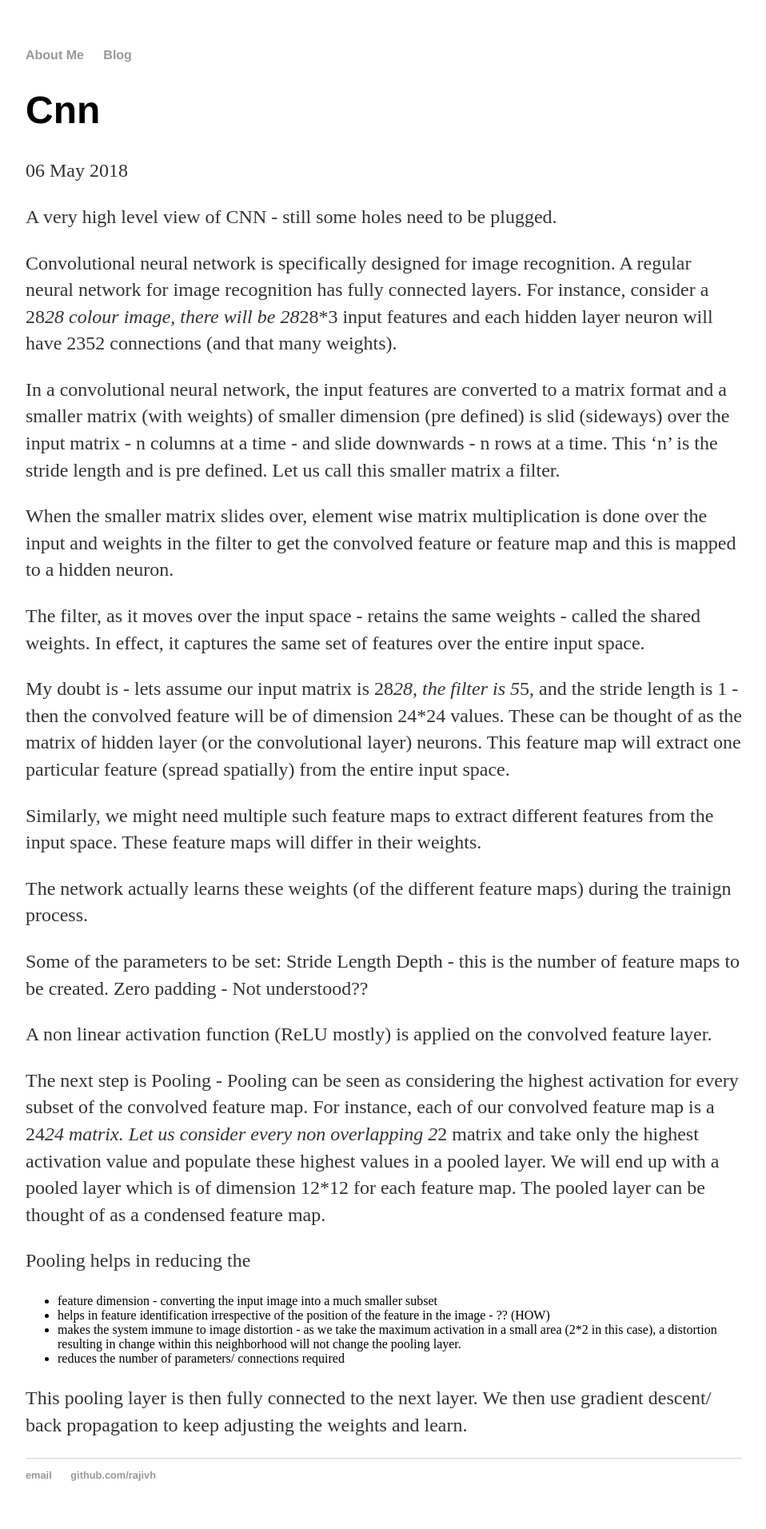
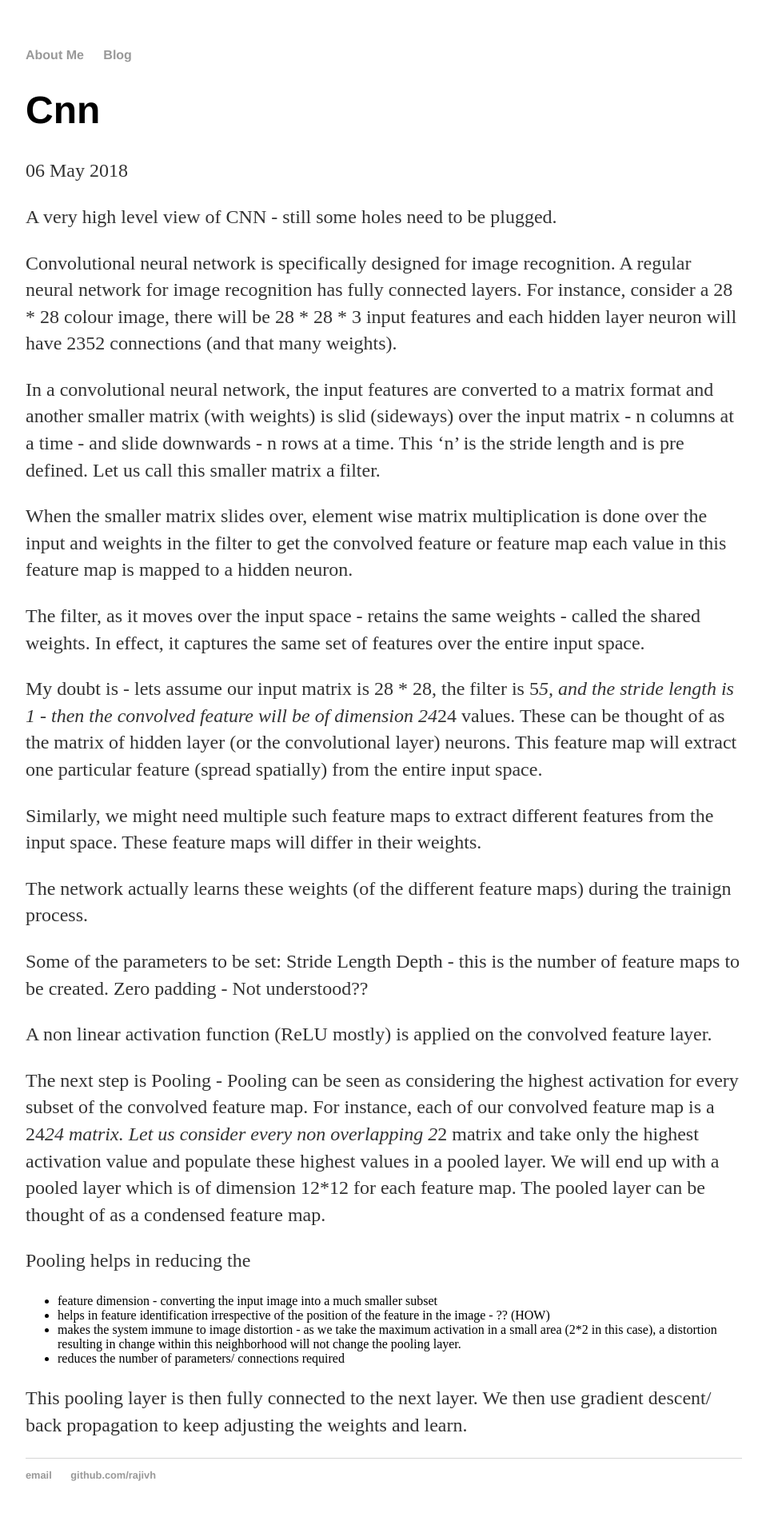
Before and after one commit to Rajivh/rajivh.github.io, a Jekyll site: the page built from _posts/2018-05-06-CNN.md, in a window 1280 px wide. Shown: the whole page at 80% size, without its empty margins (160-1118 px from the left). Built offline with Jekyll 4.4.1, drawn with Linux system fonts in a browser that asks for light colours; our own code applies the rules of GitHub Pages for plain Markdown files.

Commit message:
Update 2018-05-06-CNN.md

```diff
--- a/_posts/2018-05-06-CNN.md
+++ b/_posts/2018-05-06-CNN.md
@@ -1,15 +1,15 @@
 A very high level view of CNN - still some holes need to be plugged.
 
 Convolutional neural network is specifically designed for image recognition.
-A regular neural network for image recognition has fully connected layers. For instance, consider a 28*28 colour image, there will be 28*28*3 input features and each hidden layer neuron will have 2352 connections (and that many weights).
+A regular neural network for image recognition has fully connected layers. For instance, consider a 28 * 28 colour image, there will be 28 * 28 * 3 input features and each hidden layer neuron will have 2352 connections (and that many weights).
 
-In a convolutional neural network, the input features are converted to a matrix format and a smaller matrix (with weights) of smaller dimension (pre defined) is slid (sideways) over the input matrix - n columns at a time - and slide downwards - n rows at a time. This 'n' is the stride length and is pre defined. Let us call this smaller matrix a filter.
+In a convolutional neural network, the input features are converted to a matrix format and another smaller matrix (with weights) is slid (sideways) over the input matrix - n columns at a time - and slide downwards - n rows at a time. This 'n' is the stride length and is pre defined. Let us call this smaller matrix a filter.
 
-When the smaller matrix slides over, element wise matrix multiplication is done over the input and weights in the filter to get the convolved feature or feature map and this is mapped to a hidden neuron.
+When the smaller matrix slides over, element wise matrix multiplication is done over the input and weights in the filter to get the convolved feature or feature map each value in this feature map is mapped to a hidden neuron.
 
 The filter, as it moves over the input space - retains the same weights - called the shared weights. In effect, it captures the same set of features over the entire input space.
 
-My doubt is - lets assume our input matrix is 28*28, the filter is 5*5, and the stride length is 1 - then the convolved feature will be of dimension 24*24 values. These can be thought of as the matrix of hidden layer (or the convolutional layer) neurons. This feature map will extract one particular feature (spread spatially) from the entire input space.
+My doubt is - lets assume our input matrix is 28 * 28, the filter is 5*5, and the stride length is 1 - then the convolved feature will be of dimension 24*24 values. These can be thought of as the matrix of hidden layer (or the convolutional layer) neurons. This feature map will extract one particular feature (spread spatially) from the entire input space.
 
 Similarly, we might need multiple such feature maps to extract different features from the input space. These feature maps will differ in their weights.
 
```
